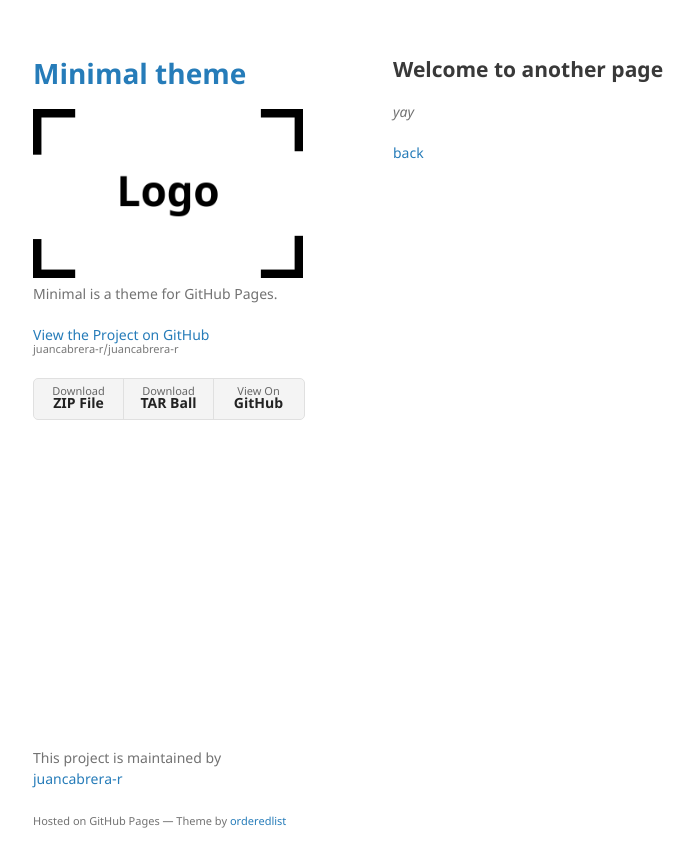
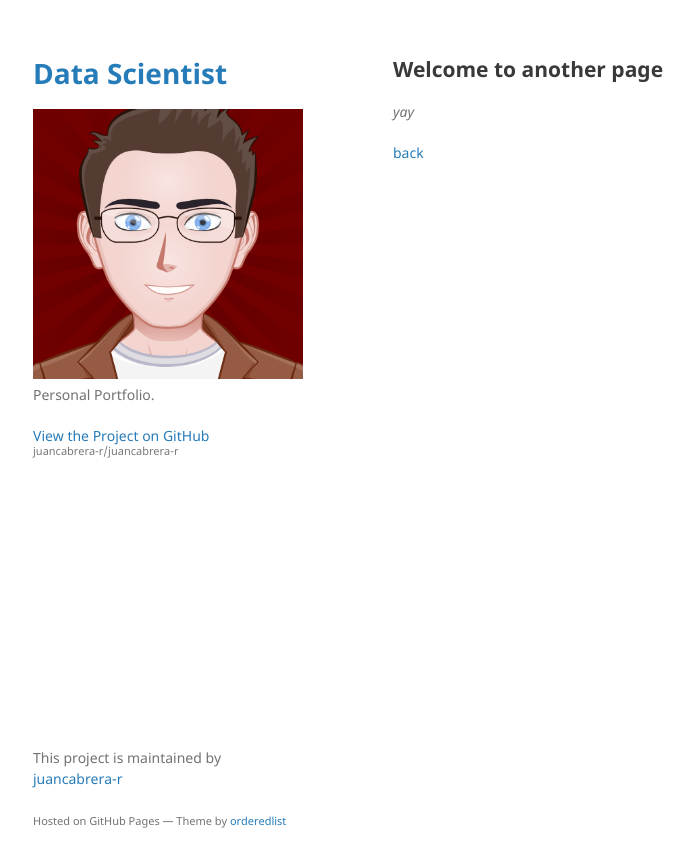
Before and after one commit to juancabrera-r/juancabrera-r, a Jekyll site: the page built from another-page.md, in a window 1280 px wide. Shown: the top 867 px of the page, without its empty margins (177-871 px from the left). Built offline with Jekyll 4.4.1, drawn with Linux system fonts in a browser that asks for light colours; our own code applies the rules of GitHub Pages for plain Markdown files.

Commit message:
add photo modify config.yml

```diff
--- a/_config.yml
+++ b/_config.yml
@@ -1,6 +1,7 @@
-title: Minimal theme
-logo: /assets/img/logo.png
-description: Minimal is a theme for GitHub Pages.
-show_downloads: true
+title: Juan Manuel CABRERA RODRÍGUEZ
+title: Data Scientist
+logo: /assets/img/22642850.png
+description: Personal Portfolio.
+show_downloads: false
 google_analytics:
 theme: jekyll-theme-minimal
```
Also changed, not shown: index.md (+0 -119 lines), assets/img/22642850.png (added), assets/img/logo.png (deleted).
